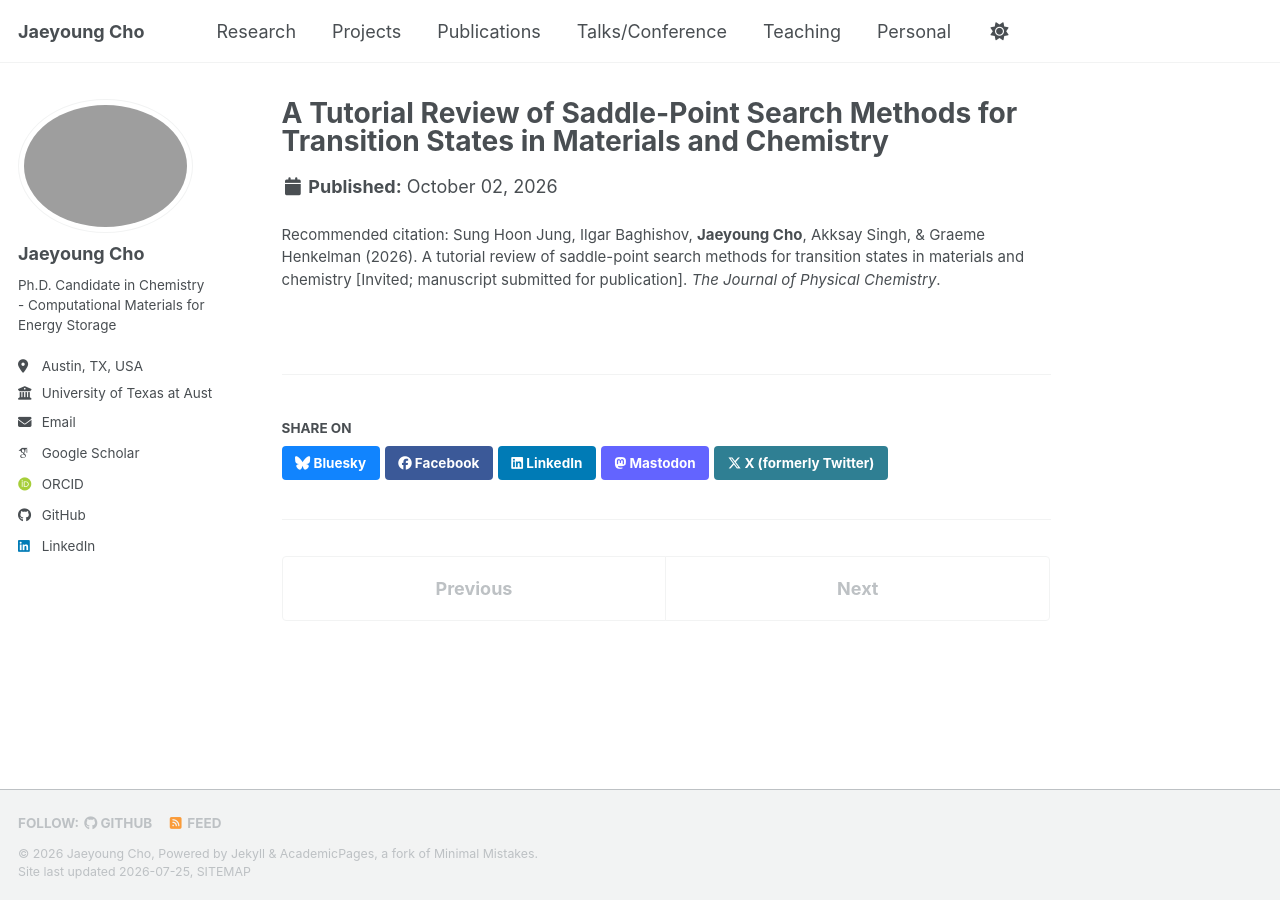
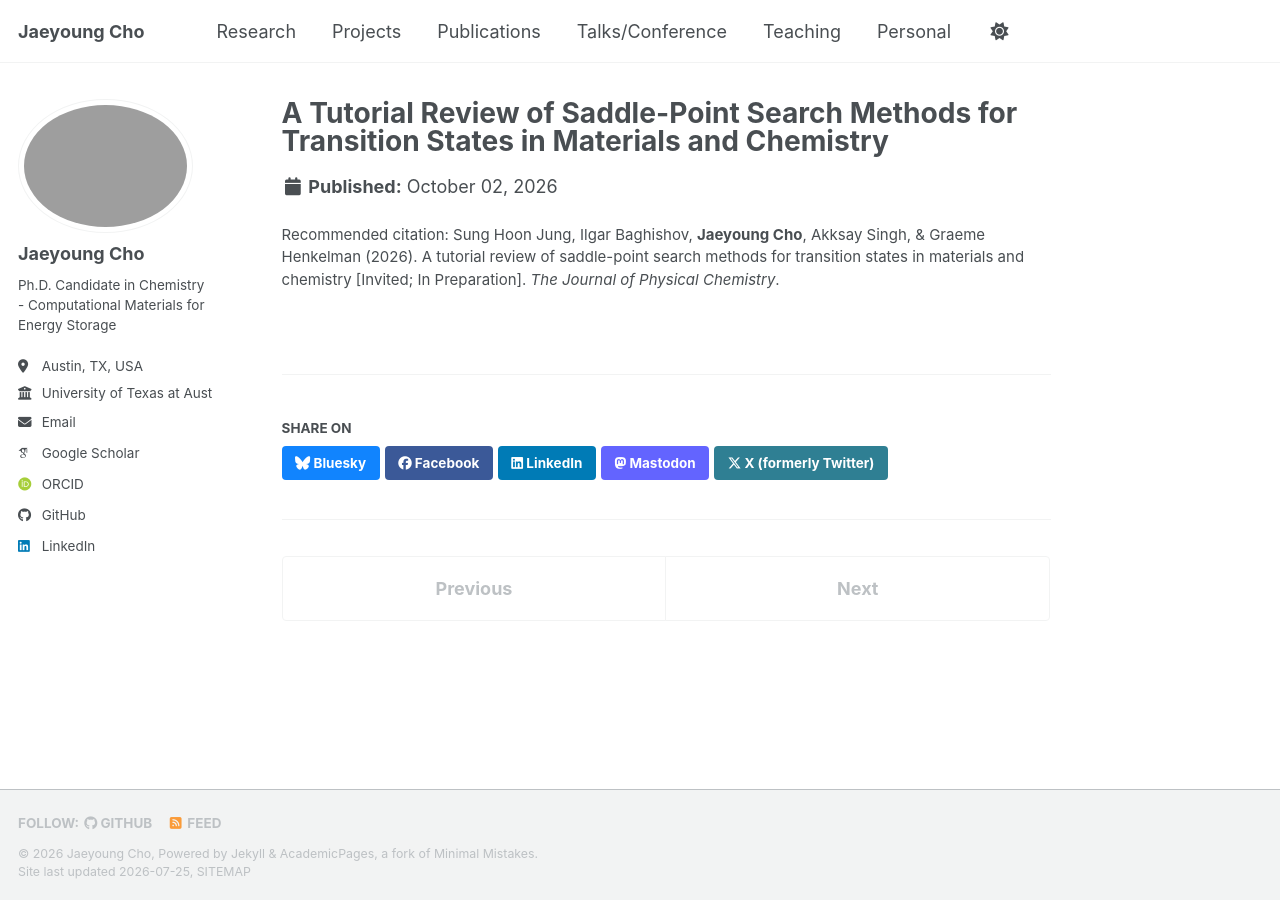
Before and after one commit to jycho5758/jycho5758.github.io, a Jekyll site: the page built from _publications/2026-07-01-saddle-point-search-review.md, in a window 1280 px wide. Built offline with Jekyll 4.4.1, drawn with Linux system fonts in a browser that asks for light colours; some web fonts are replaced; a script bundle is joined from its source files by our own code; library files that are not in the unit come from our copies.

Commit message:
Update 2026-07-01-saddle-point-search-review.md

```diff
--- a/_publications/2026-07-01-saddle-point-search-review.md
+++ b/_publications/2026-07-01-saddle-point-search-review.md
@@ -6,5 +6,5 @@ permalink: /publication/2026-saddle-point-search-review
 header:
   teaser: /images/publications/jpc-saddle-review.png
 date: 2026-10-02
-citation: 'Sung Hoon Jung, Ilgar Baghishov, <b>Jaeyoung Cho</b>, Akksay Singh, &amp; Graeme Henkelman (2026). A tutorial review of saddle-point search methods for transition states in materials and chemistry [Invited; manuscript submitted for publication]. <i>The Journal of Physical Chemistry</i>.'
+citation: 'Sung Hoon Jung, Ilgar Baghishov, <b>Jaeyoung Cho</b>, Akksay Singh, &amp; Graeme Henkelman (2026). A tutorial review of saddle-point search methods for transition states in materials and chemistry [Invited; In Preparation]. <i>The Journal of Physical Chemistry</i>.'
 ---
```
